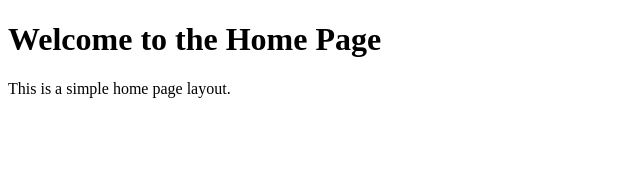
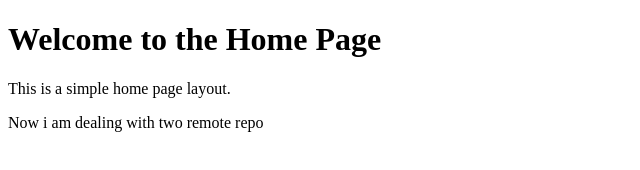
Before and after one commit to arnaud-devs/Gym-Git-Exercise-Solutions, a plain HTML site: page home.html in a window 1280 px wide. Shown: the whole page, without its empty margins (0-640 px from the left). Drawn offline with Linux system fonts and the light colour scheme.

Commit message:
feat: adding new paragraph in home

```diff
--- a/home.html
+++ b/home.html
@@ -9,6 +9,7 @@
     <div>
         <h1>Welcome to the Home Page</h1>
         <p>This is a simple home page layout.</p>
+        <p>Now i am dealing with two remote repo</p>
     </div>
 </body>
 </html>
```
